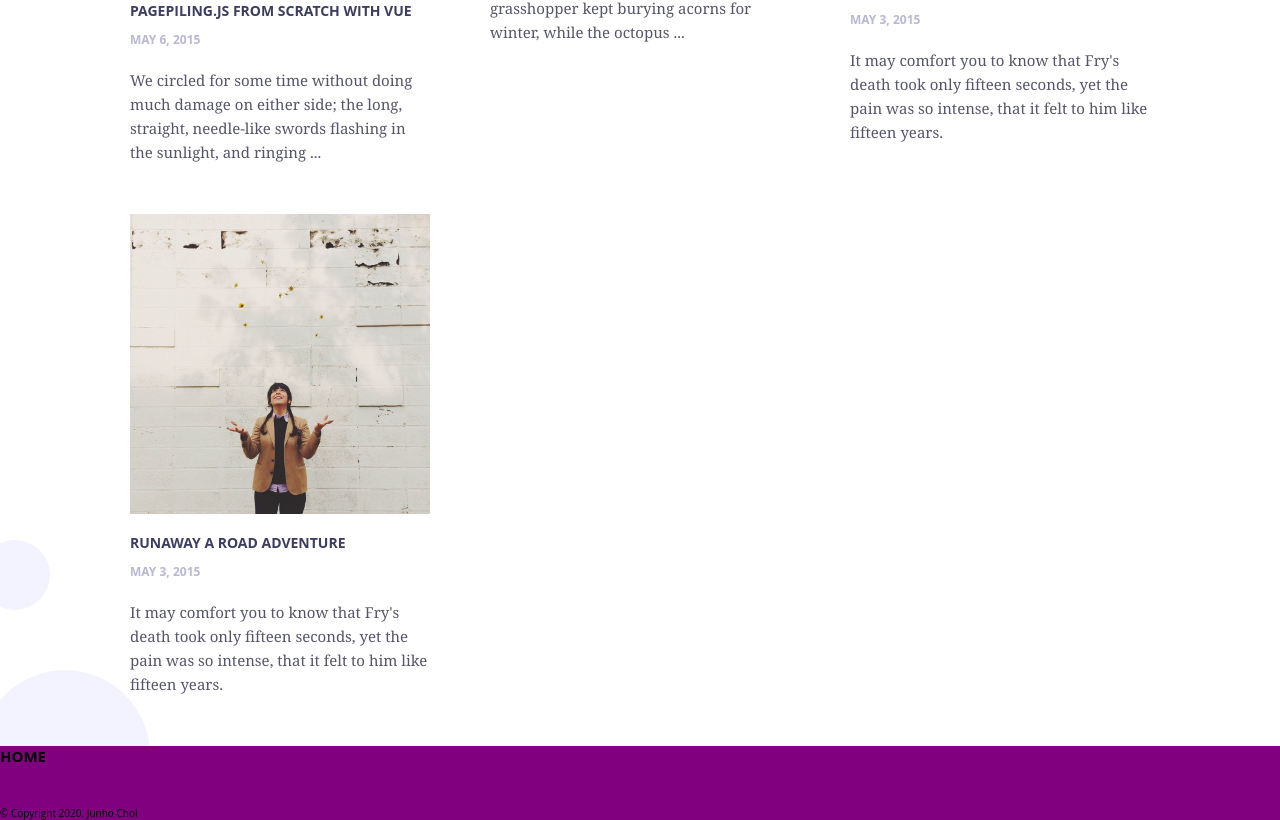
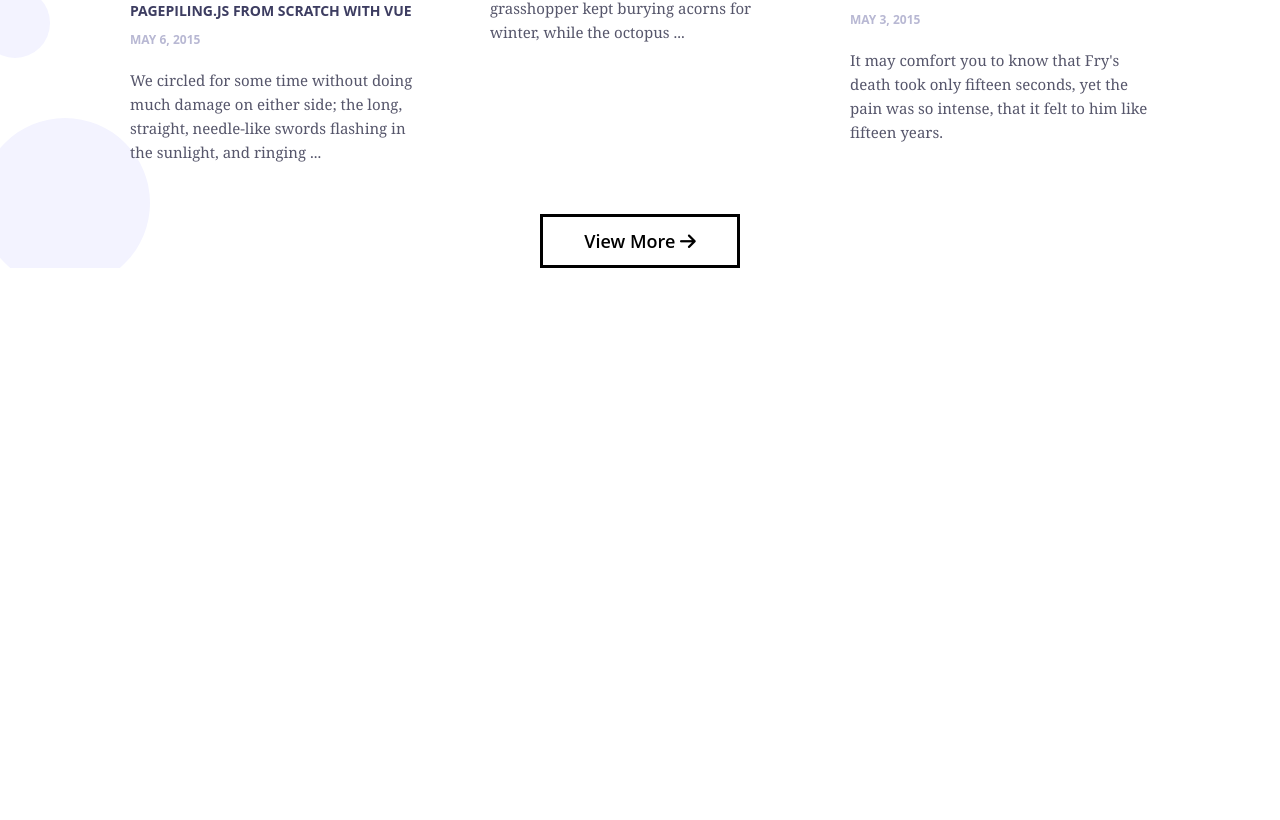
Before and after one commit to junchh/junho.me, a Vue app: page /blogs in a window 1280 px wide. Shown: the part 581-1401 px from the top of the page. After the commit the page ends 849 px from the top, so only its background shows below. Built offline with nearby package versions, Linux system fonts and the light colour scheme; a web font is replaced by a local one.

Commit message:
add view more

```diff
--- a/src/App.vue
+++ b/src/App.vue
@@ -5,7 +5,7 @@
         </transition>
         <Header v-on:menuShownUpdated="updateMenuShown"></Header>
         <transition :name="transitionName" mode="in-out">
-                <router-view/>
+                <router-view />
         </transition>
     </div>
 </template>
@@ -39,16 +39,12 @@
                 if(!this.stillScrolling){
                     const path = router.currentRoute.path
                     let nextIndex = this.hierarchy.indexOf(path)
-                    console.log(path)
-                    console.log(nextIndex)
                     if(delta > 0){
-                        console.log('bawah')
                         nextIndex++
                         if(nextIndex === 4){
                             nextIndex = 3
                         }
                     } else {
-                        console.log('atas')
                         nextIndex--
                         if(nextIndex === -1){
                             nextIndex = 0
@@ -57,6 +53,7 @@
                     if(this.hierarchy[nextIndex] != path){
                         if((delta > 0 && bottomOfWindow) || (delta <= 0 && topOfWindow)){
                             router.push(this.hierarchy[nextIndex])
+                            window.scrollTo(0, 0)
                         }
                         this.stillScrolling = true
                         setTimeout(function(){
--- a/src/components/blog/BlogPreview.vue
+++ b/src/components/blog/BlogPreview.vue
@@ -41,28 +41,18 @@
                         </p>
                     </div>
                 </div>
-                <div class="post-item">
-                    <div class="post">
-                        <img class="post-image" src="@/assets/images/stock3.jpg" />
-                        <h1>Runaway a Road Adventure</h1>
-                        <h2>May 3, 2015</h2>
-                        <p>
-    It may comfort you to know that Fry's death took only fifteen seconds, yet the pain was so intense, that it felt to him like fifteen years.
-                        </p>
-                    </div>
-                </div>
             </div>
         </div>
-    <footer-comp></footer-comp>
+        <div class="view-blogs">
+            <router-link class="view-more-button" to="/blog">
+                View More <i class="fa fa-arrow-right" aria-hidden="true">  </i>
+            </router-link>
+        </div>
     </section>
 </template>
 
 <script>
-    import FooterComp from '../footer/Footer.vue'
     export default {
-        components: {
-            FooterComp
-        }
     }
 </script>
 
@@ -186,6 +176,36 @@
     width: 300px;
 }
 
+.view-blogs {
+    width: 100%;
+    display: flex;
+    justify-content: center;
+}
+
+.view-more-button {
+    text-align: center;
+    width: 200px;
+    background-color: transparent;
+    border: 3px solid #000000;
+    color: #000000;
+    padding: 12px;
+    font-size: 1.8rem;
+    font-weight: 600;
+    transition: all 0.2s;
+}
+
+.view-more-button:hover {
+    color: #FFFFFF;
+    background-color: #D3D3F5;
+    border-color: #D3D3F5;
+}
+
+.view-more-button:focus {
+    outline: none;
+}
+
+
+
 @media (max-width: 1100px){
     .posts-grid {
         width: 100%;
--- a/src/components/footer/Footer.vue
+++ b/src/components/footer/Footer.vue
@@ -1,12 +1,14 @@
 <template>
     <footer>
-        <h1>HOME</h1>
-        <div class="icons">
-
+        <div class="footer-icons">
+            <a class="footer-icon-item" href="#"><i class="fab fa-linkedin"></i></a>
+            <a class="footer-icon-item" href="#"><i class="fab fa-github"></i></a>
         </div>
-        <p>
-            &copy; Copyright 2020. Junho Choi
-        </p>
+        <div class="copyright-text">
+            <p>
+                &copy; 2020 All rights reserved.
+            </p>
+        </div>
     </footer>
 </template>
 
@@ -17,8 +19,5 @@ export default {
 </script>
 
 <style>
-footer {
-    width: 100%;
-    background-color: purple;
-}
+
 </style>
```
